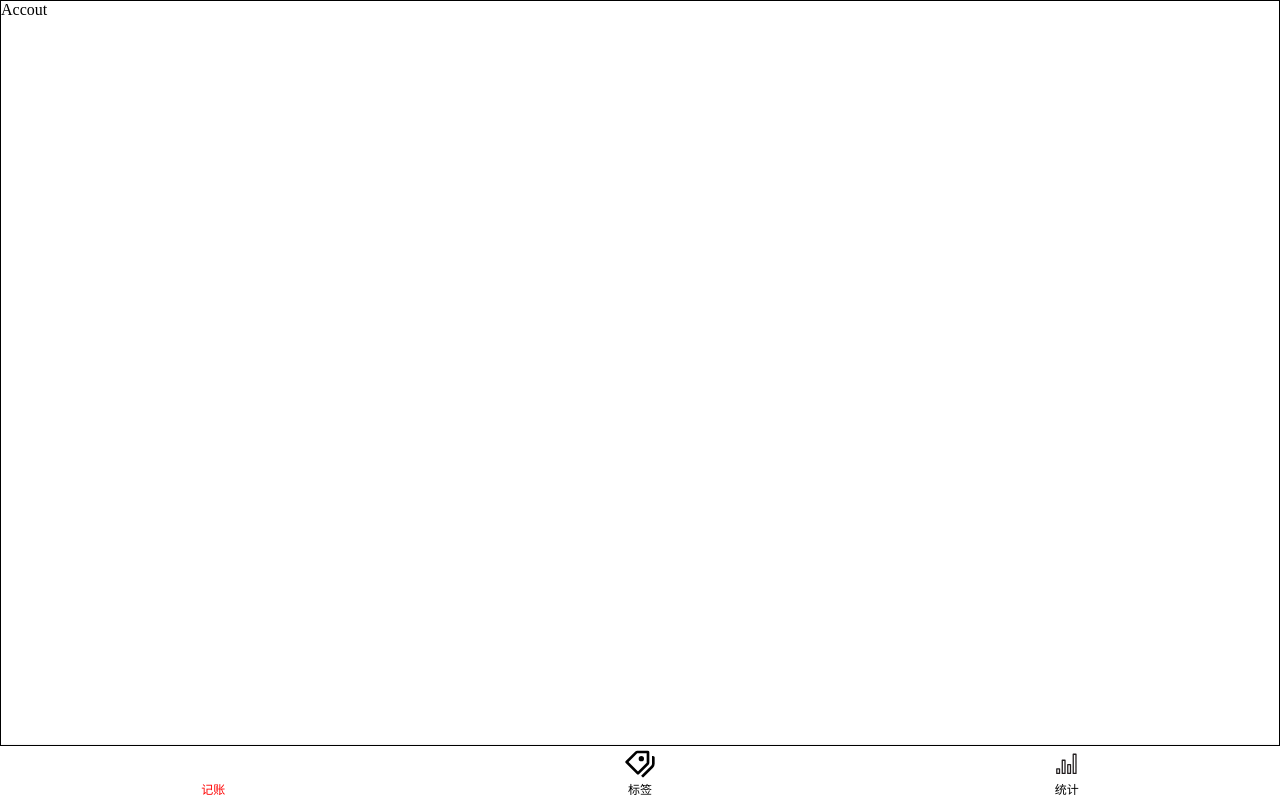
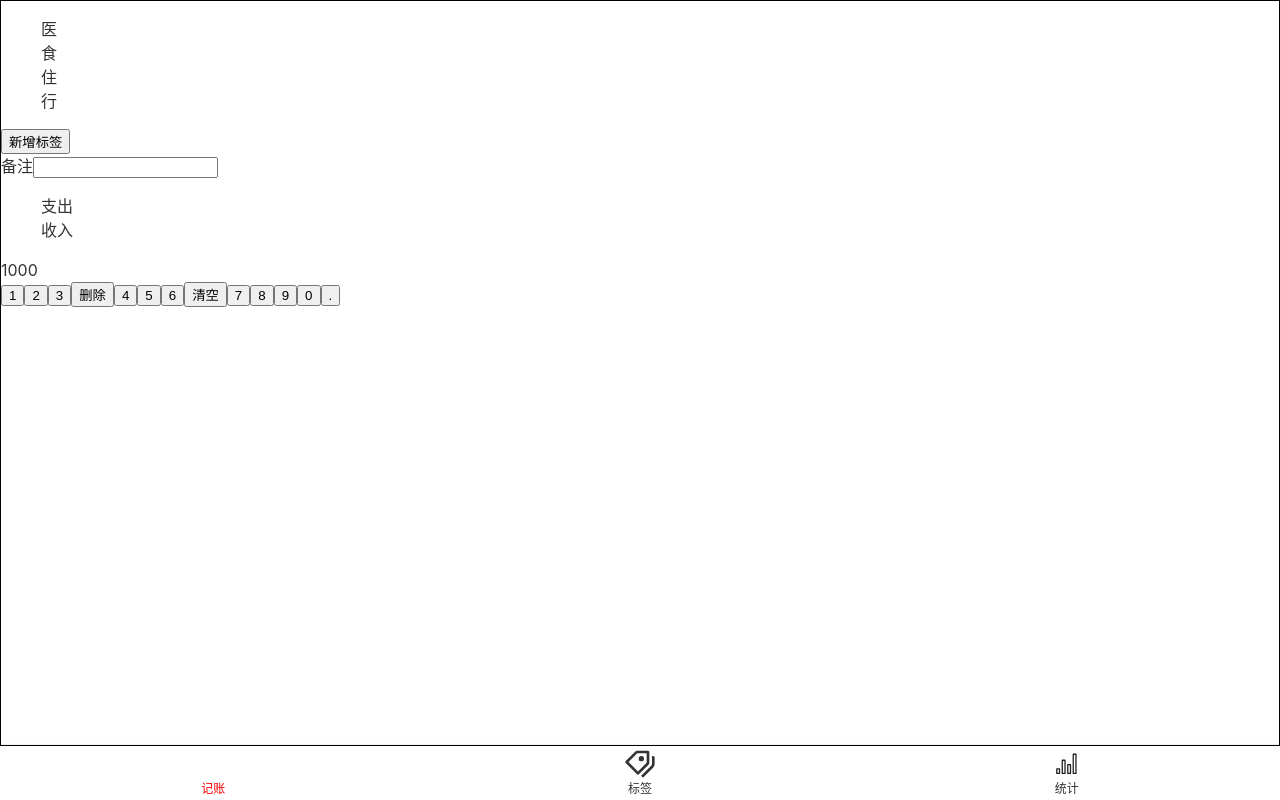
Before and after one commit to rustinliu/qingjizhang, a Vue app: page /#/account in a window 1280 px wide. Built offline with nearby package versions, Linux system fonts and the light colour scheme.

Commit message:
添加全局样式和全局变量

```diff
--- a/src/App.vue
+++ b/src/App.vue
@@ -1,38 +1,18 @@
 <template>
-    <div>
+    <div id="app">
         <router-view></router-view>
     </div>
 </template>
 
 <style lang="scss">
+@import "~@/assets/style/reset.scss";
+@import "~@/assets/style/helper.scss";
+
 body {
-    margin: 0;
-    padding: 0;
-    box-sizing: border-box;
-}
-
-a {
-    text-decoration: none;
-    color: inherit;
-}
-#app {
-    font-family: Avenir, Helvetica, Arial, sans-serif;
+    font-family: $font-hei;
     -webkit-font-smoothing: antialiased;
     -moz-osx-font-smoothing: grayscale;
-    text-align: center;
-    color: #2c3e50;
-}
-
-#nav {
-    padding: 30px;
-
-    a {
-        font-weight: bold;
-        color: #2c3e50;
-
-        &.router-link-exact-active {
-            color: #42b983;
-        }
-    }
+    color: #333;
+    line-height: 1.5;
 }
 </style>
--- /dev/null
+++ b/src/assets/style/helper.scss
@@ -0,0 +1,15 @@
+$font-hei: -apple-system, "Noto Sans", "Helvetica Neue", Helvetica,
+    "Nimbus Sans L", Arial, "Liberation Sans", "PingFang SC", "Hiragino Sans GB",
+    "Noto Sans CJK SC", "Source Han Sans SC", "Source Han Sans CN",
+    "Microsoft YaHei", "Wenquanyi Micro Hei", "WenQuanYi Zen Hei", "ST Heiti",
+    SimHei, "WenQuanYi Zen Hei Sharp", sans-serif;
+$font-kai: Baskerville, Georgia, "Liberation Serif", "Kaiti SC", STKaiti,
+    "AR PL UKai CN", "AR PL UKai HK", "AR PL UKai TW", "AR PL UKai TW MBE",
+    "AR PL KaitiM GB", KaiTi, KaiTi_GB2312, DFKai-SB, "TW\-Kai", serif;
+$font-song: Georgia, "Nimbus Roman No9 L", "Songti SC", "Noto Serif CJK SC",
+    "Source Han Serif SC", "Source Han Serif CN", STSong, "AR PL New Sung",
+    "AR PL SungtiL GB", NSimSun, SimSun, "TW\-Sung", "WenQuanYi Bitmap Song",
+    "AR PL UMing CN", "AR PL UMing HK", "AR PL UMing TW", "AR PL UMing TW MBE",
+    PMingLiU, MingLiU, serif;
+
+$color-highlight: #f00;
--- /dev/null
+++ b/src/assets/style/reset.scss
@@ -0,0 +1,16 @@
+body {
+    margin: 0;
+    padding: 0;
+    box-sizing: border-box;
+}
+
+a {
+    text-decoration: none;
+    color: inherit;
+}
+
+ol,
+ul,
+li {
+    list-style: none;
+}
--- a/src/components/Nav.vue
+++ b/src/components/Nav.vue
@@ -29,6 +29,7 @@
 </script>
 
 <style lang="scss" scoped>
+@import "~@/assets/style/helper.scss";
 nav {
     display: flex;
     box-shadow: 0 0 3px rgba(0, 0, 0, 0.25);
@@ -47,7 +48,7 @@
         }
     }
     > .item.selected {
-        color: red;
+        color: $color-highlight;
     }
 }
 </style>
--- a/src/views/Account.vue
+++ b/src/views/Account.vue
@@ -1,6 +1,50 @@
 <template>
     <div>
-        <Layout>Accout</Layout>
+        <Layout>
+            <div class="tags">
+                <div class="current">
+                    <ul>
+                        <li>医</li>
+                        <li>食</li>
+                        <li>住</li>
+                        <li>行</li>
+                    </ul>
+                </div>
+                <div class="new">
+                    <button>新增标签</button>
+                </div>
+            </div>
+            <div>
+                <label class="notes">
+                    <span class="name">备注</span>
+                    <input type="text" name="" id="" />
+                </label>
+            </div>
+            <div>
+                <ul class="types">
+                    <li class="selected">支出</li>
+                    <li>收入</li>
+                </ul>
+            </div>
+            <div class="numberPad">
+                <div class="output">1000</div>
+                <div class="buttons">
+                    <button>1</button>
+                    <button>2</button>
+                    <button>3</button>
+                    <button>删除</button>
+                    <button>4</button>
+                    <button>5</button>
+                    <button>6</button>
+                    <button>清空</button>
+                    <button>7</button>
+                    <button>8</button>
+                    <button>9</button>
+                    <button>0</button>
+                    <button>.</button>
+                </div>
+            </div>
+        </Layout>
     </div>
 </template>
 
@@ -11,3 +55,5 @@
 
 export default Vue.extend({});
 </script>
+
+<style lang="scss" scoped></style>
```
